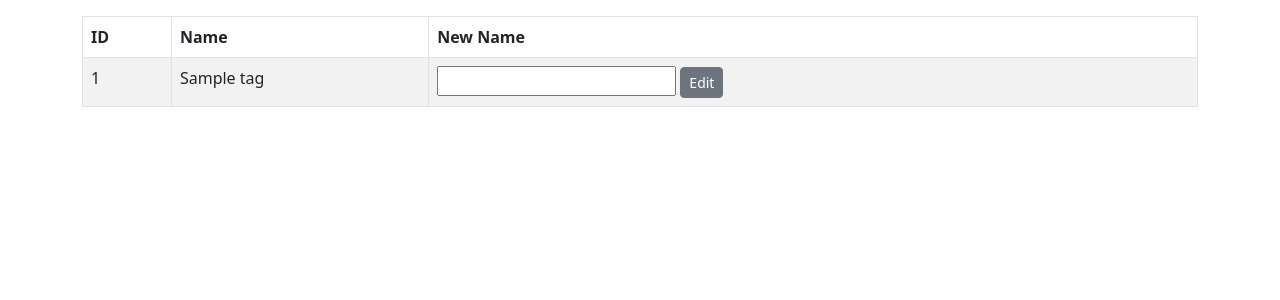
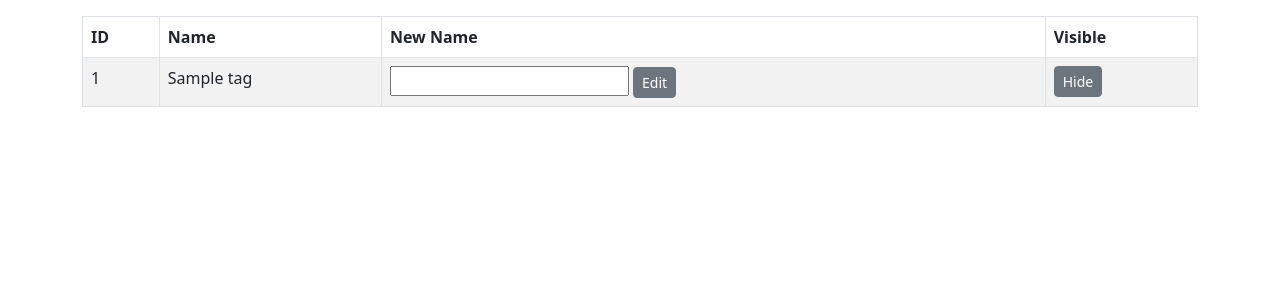
Before and after one commit to hendrik-p/dg_scenario_database, a Flask app: page /edit_tags in a window 1280 px wide. Shown: the part 59-359 px from the top of the page. Run offline with Flask 3, Linux system fonts and the light colour scheme; a user stored in the database is signed in; tables that the repository leaves empty hold one stand-in row (values such as "Sample post"); some libraries are stand-ins or nearby versions.

Commit message:
Added visibility field for tags

```diff
--- a/dg_scenario_database/models.py
+++ b/dg_scenario_database/models.py
@@ -36,6 +36,7 @@ class Tag(db.Model):
 
     id = db.Column(db.Integer, primary_key=True)
     name = db.Column(db.String)
+    visible = db.Column(db.Boolean, server_default='1', nullable=False, default=True)
 
     scenarios = db.relationship(
         'Scenario',
--- a/dg_scenario_database/templates/edit_tags.html
+++ b/dg_scenario_database/templates/edit_tags.html
@@ -8,6 +8,7 @@
       <th>ID</th>
       <th>Name</th>
       <th>New Name</th>
+      <th>Visible</th>
     </tr>
   </thead>
   <tbody>
@@ -22,6 +23,12 @@
           <button class="btn btn-secondary btn-sm">Edit</button>
         </form>
       </td>
+      <td>
+        <form method="POST" action="{{ url_for('toggle_tag_visibility') }}">
+          <input type="hidden" value="{{ tag.id }}" name="tag_id">
+          <button class="btn btn-secondary btn-sm">{{ 'Hide' if tag.visible else 'Show' }}</button>
+        </form>
+      </td>
     </tr>
     {% endfor %}
   </tbody>
--- a/dg_scenario_database/views.py
+++ b/dg_scenario_database/views.py
@@ -37,7 +37,7 @@ def browse_tags():
     username = ''
     if current_user.is_authenticated:
         username = current_user.username
-    tags = Tag.query.filter(Tag.scenarios.any()).order_by(Tag.name.asc()).all()
+    tags = Tag.query.filter(Tag.scenarios.any(), Tag.visible == True).order_by(Tag.name.asc()).all()
     ip = request.headers.get('X-Forwarded-For', request.remote_addr)
     referrer = request.referrer
     app.logger.info(f'Tag site loaded. User: {username}, IP: {ip}, Referrer: {referrer}')
@@ -174,6 +174,18 @@ def edit_tags():
     tags = Tag.query.all()
     return render_template('edit_tags.html', tags=tags)
 
+@app.route('/toggle_tag_visibility', methods=['POST'])
+@login_required
+def toggle_tag_visibility():
+    if not current_user.is_admin:
+        return redirect(url_for('index'))
+    tag_id = request.values.get('tag_id')
+    tag = Tag.query.filter_by(id=tag_id).first()
+    tag.visible = not tag.visible
+    db.session.commit()
+    app.logger.info(f'Tag "{tag.name}" visibility set to {tag.visible} by user {current_user.username}')
+    return redirect(url_for('edit_tags'))
+
 @app.route('/show_users')
 def show_users():
     users = User.query.all()
@@ -276,7 +288,7 @@ def check_login():
 
 @app.route('/get_tags', methods=['GET'])
 def get_tags():
-    tags = Tag.query.order_by(Tag.name.asc()).all()
+    tags = Tag.query.filter_by(visible=True).order_by(Tag.name.asc()).all()
     tag_names = [tag.name for tag in tags]
     response = jsonify(tags=tag_names)
     response.cache_control.public = True
@@ -390,7 +402,7 @@ def get_scenario_data():
             'author' : scenario.author,
             'year' : scenario.year,
             'category' : scenario.category,
-            'tags' : [tag.name for tag in scenario.tags],
+            'tags' : [tag.name for tag in scenario.tags if tag.visible],
             'votes' : [n_votes, upvoted],
         }
         scenario_data.append(d)
```
